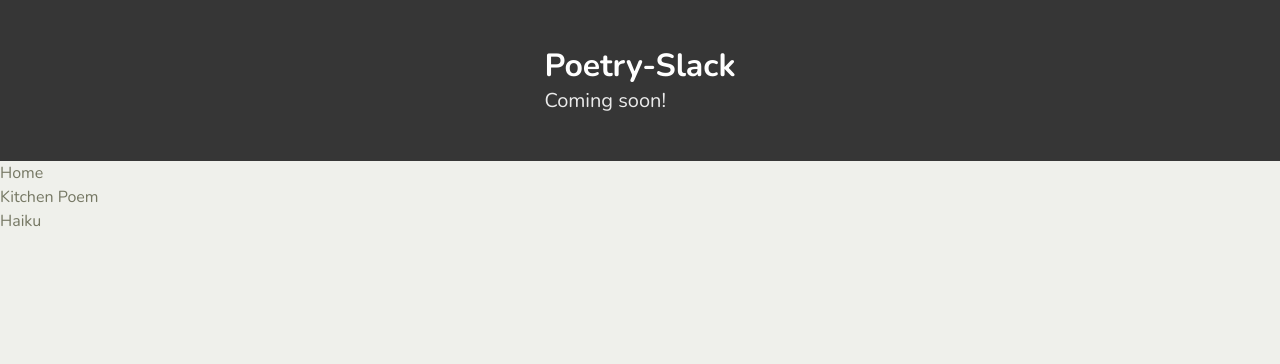
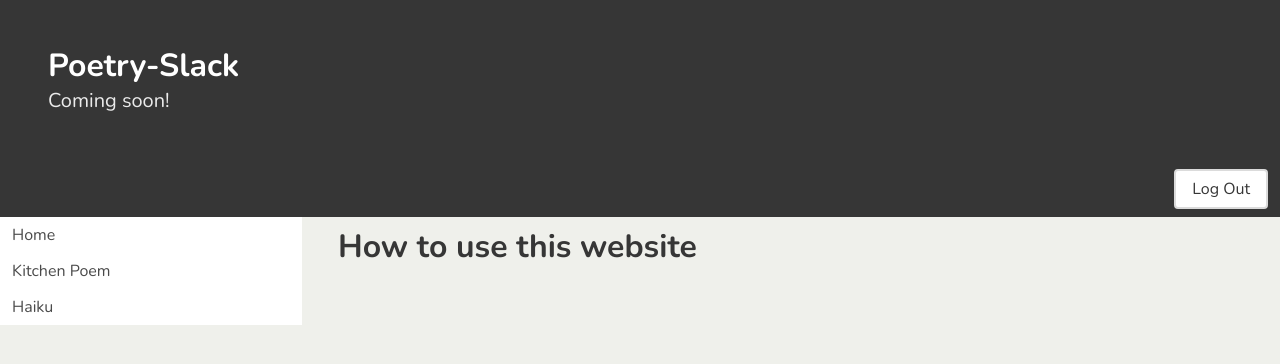
Before and after one commit to wasse/slack-poem, a React (Create React App) app in the folder poetry-slack-client/: page /home in a window 1280 px wide. Shown: the top 364 px of the page. Built offline with nearby package versions, Linux system fonts and the light colour scheme.

Commit message:
Modified 'Routes.jsx' and added 'BasePageRoutes.jsx' for routering. Also modified and added related files. Added 'log out' button in the header.

```diff
--- a/poetry-slack-client/src/App.js
+++ b/poetry-slack-client/src/App.js
@@ -4,28 +4,14 @@ import 'bulma';
 import './assets/styles.scss';
 
 import Routes from './routes/Routes'
-import { Sidemenu } from './components/Sidemenu';
+import BasePageRoutes from './routes/BasePageRoutes'
 
 function App() {
   return (
     <div className="App">
-
-      <div className="hero is-dark">
-       <div className="container is-centered">
-          <div className="hero-body">
-            <h1 className="title is-bold">
-              Poetry-Slack
-            </h1>
-            <h2 className="subtitle">
-              Coming soon!
-            </h2>
-          </div>
-        </div>
+      <Routes></Routes>
       </div>
-      <Sidemenu></Sidemenu>
-      <Routes></Routes>
-    </div>
-  );
+    );
 }
 
 export default App;
--- /dev/null
+++ b/poetry-slack-client/src/components/About.jsx
@@ -0,0 +1,11 @@
+import React from 'react'
+
+import 'bulma'
+
+export const About = () => (
+    <div className="column">
+        <h2 className="title">How to use this website</h2>
+    </div>
+)
+
+export default About;
--- a/poetry-slack-client/src/components/Haiku.jsx
+++ b/poetry-slack-client/src/components/Haiku.jsx
@@ -1,8 +1,10 @@
 import React from 'react'
 
-const Haiku = () => (
-    <div>
-        <h2>Haiku</h2>
+import 'bulma'
+
+export const Haiku = () => (
+    <div className="column">
+        <h2 className="title">Haiku</h2>
     </div>
 )
 
--- /dev/null
+++ b/poetry-slack-client/src/components/Header.jsx
@@ -0,0 +1,24 @@
+import React from 'react'
+import 'bulma'
+
+import Button from './Button'
+
+export const Header = () => {
+  return (
+    <div className="hero is-dark">
+      <div className="contents is-centered">
+        <div className="hero-body">
+          <h1 className="title is-bold">Poetry-Slack</h1>
+            <h2 className="subtitle">Coming soon!</h2>
+        </div>
+      </div>
+      <div className="navbar-end">
+        <div className="navbar-item">
+          <Button className="button" children="Log Out"></Button>
+        </div>
+      </div>
+    </div>
+  )
+}
+
+export default Header
--- a/poetry-slack-client/src/components/Home.jsx
+++ /dev/null
@@ -1,9 +0,0 @@
-import React from 'react'
-
-const Home = () => (
-    <div>
-        <h2>How to use this website</h2>
-    </div>
-)
-
-export default Home;
--- a/poetry-slack-client/src/components/KitchenPoem.jsx
+++ b/poetry-slack-client/src/components/KitchenPoem.jsx
@@ -1,10 +1,12 @@
 import React from 'react'
 
-const KitchenPoem = () => (
-    <div>
-        <h2>Fridge Poem</h2>
+import 'bulma'
 
-        <h3>What is Fridge Poem?</h3>
+export const KitchenPoem = () => (
+    <div className="column">
+        <h2 className="title">Fridge Poem</h2>
+
+        <h3 className="subtitle">What is Fridge Poem?</h3>
     </div>
 )
 
--- a/poetry-slack-client/src/components/Sidemenu.jsx
+++ b/poetry-slack-client/src/components/Sidemenu.jsx
@@ -1,16 +1,25 @@
 import React from 'react'
-import { Link } from 'react-router-dom'
+import { Link , useRouteMatch } from 'react-router-dom'
+
+import 'bulma'
 
 // import { observer } from 'mobx-react'
 
 export const Sidemenu = () => {
-   // render() {
-        return (
-        <ul>
-            <li><Link to="/">Home</Link></li>
-            <li><Link to="/kitchen-poem">Kitchen Poem</Link></li>
-            <li><Link to="/haiku">Haiku</Link></li>
-        </ul>
-        )
-    //}
+
+    let { url } = useRouteMatch()
+
+    return (
+        <div className="column is-one-quarter is-full-mobile is-full-tablet">
+            <aside className="menu has-background-white">
+            <ul className="menu-list">
+                <Link to="/home">Home</Link>
+                <Link to={`${url}/kitchen-poem`}>Kitchen Poem</Link>
+                <li><Link to={`${url}/haiku`}>Haiku</Link></li>
+            </ul>
+        </aside>
+        </div>
+    )
 }
+
+export default Sidemenu
--- /dev/null
+++ b/poetry-slack-client/src/pages/BasePage.jsx
@@ -0,0 +1,19 @@
+import React from 'react'
+
+import Header from '../components/Header'
+import Sidemenu from '../components/Sidemenu'
+import BasePageRoutes from '../routes/BasePageRoutes'
+
+export const BasePage = () => {
+    return (
+        <div>
+            <Header />
+            <div className="columns">
+                    <Sidemenu></Sidemenu>
+                    <BasePageRoutes/>
+            </div>
+        </div>
+    )
+}
+
+export default BasePage
--- /dev/null
+++ b/poetry-slack-client/src/routes/BasePageRoutes.jsx
@@ -0,0 +1,25 @@
+import React from 'react'
+import { Switch, Route, useRouteMatch } from 'react-router-dom';
+
+import About from '../components/About'
+import KitchenPoem from './../components/KitchenPoem'
+import Haiku from './../components/Haiku'
+
+function Routes() {
+
+    let { url } = useRouteMatch()
+
+    return (
+        <div className="column is-two-third">
+            <Switch>
+                {/* <Route exact path="/" component={Home}/> */}
+                <Route exact path="/home" component={About} />
+                <Route path={`${url}/kitchen-poem`} component={KitchenPoem}/>
+                <Route path={`${url}/haiku`} component={Haiku}/>
+                {/* <Route><PageNotFound /></Route> */}
+            </Switch>
+        </div>
+    )
+}
+
+export default Routes
--- a/poetry-slack-client/src/routes/Routes.jsx
+++ b/poetry-slack-client/src/routes/Routes.jsx
@@ -1,20 +1,15 @@
 import React from 'react'
 import { Switch, Route } from 'react-router-dom';
 
-import Home from './../components/Home'
-import KitchenPoem from './../components/KitchenPoem'
-import Haiku from './../components/Haiku'
+import BasePage from './../pages/BasePage'
 
 function Routes() {
     return (
-        <div>
-            <Switch>
-                <Route exact path="/" component={Home}/>
-                <Route path="/kitchen-poem" component={KitchenPoem}/>
-                <Route path="/haiku" component={Haiku}/>
-                {/* <Route><PageNotFound /></Route> */}
-            </Switch>
-        </div>
+        <Switch>
+            <Route exact path="/" component={BasePage}/>
+            <Route path="/login"/>
+            <Route path="/home" component={BasePage}/>
+        </Switch>
     )
 }
 
```
